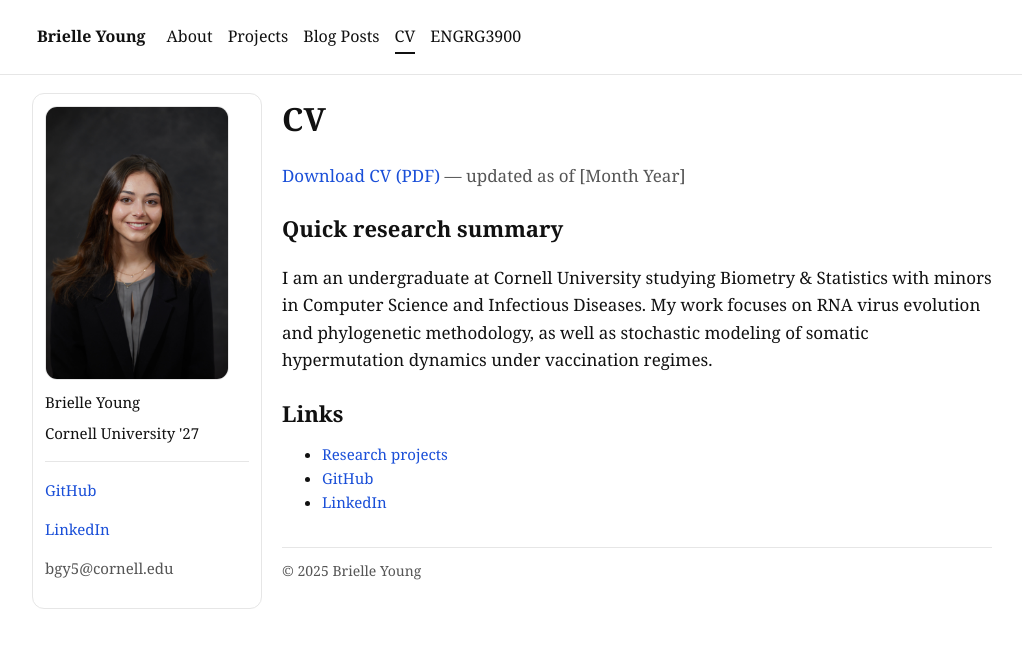
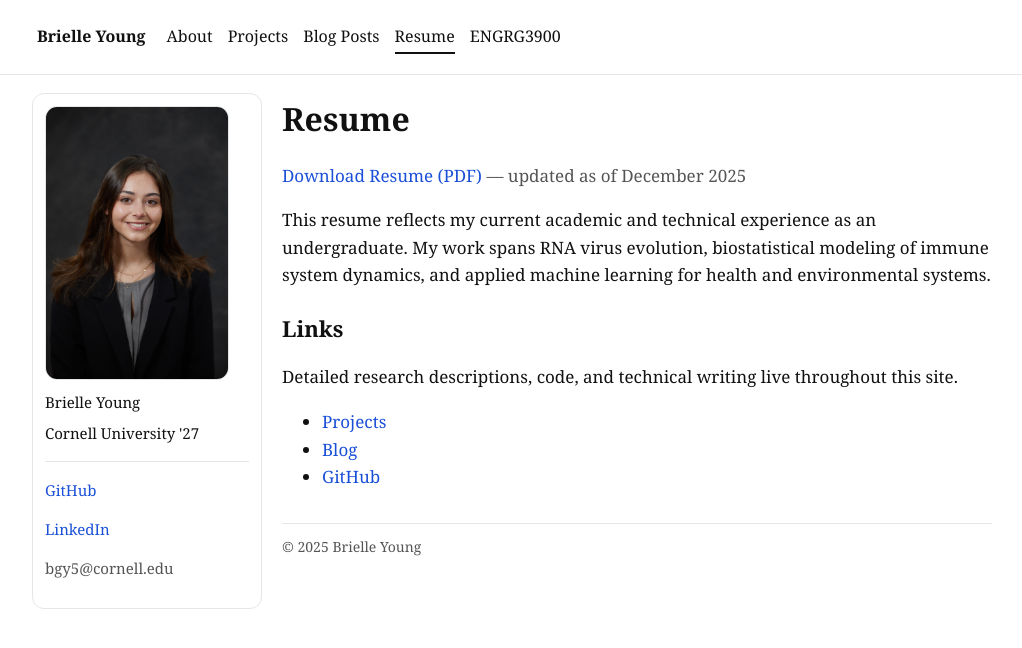
Before and after one commit to brielle-young/aboutme, a plain HTML site: page resume.html in a window 1280 px wide. Shown: the whole page, without its empty margins (128-1150 px from the left). Drawn offline with Linux system fonts and the light colour scheme.

Commit message:
added content

```diff
--- a/cv.html
+++ b/resume.html
@@ -14,7 +14,7 @@
     <a href="index.html">About</a>
     <a href="projects.html">Projects</a>
     <a href="blog.html">Blog Posts</a>
-    <a class="active" href="cv.html">CV</a>
+    <a class="active" href="resume.html">Resume</a>
     <a href="engrg3900.html">ENGRG3900</a>
   </div>
 </div>
@@ -35,25 +35,24 @@
     </aside>
 
     <main>
-      <h1>CV</h1>
+      <h1>Resume</h1>
 
       <p>
-        <a href="assets/Brielle_Young_CV.pdf">Download CV (PDF)</a>
-        <span class="muted"> — updated as of <span>[Month Year]</span></span>
+        <a href="assets/Brielle_Young_Resume.pdf">Download Resume (PDF)</a>
+        <span class="muted"> — updated as of <span>December 2025</span></span>
       </p>
 
-      <h2>Quick research summary</h2>
+
       <p>
-        I am an undergraduate at Cornell University studying Biometry & Statistics with minors in Computer Science and Infectious Diseases.
-        My work focuses on RNA virus evolution and phylogenetic methodology, as well as stochastic modeling of somatic hypermutation dynamics
-        under vaccination regimes.
+        This resume reflects my current academic and technical experience as an undergraduate. My work spans RNA virus evolution, biostatistical modeling of immune system dynamics, and applied machine learning for health and environmental systems.
       </p>
 
       <h2>Links</h2>
-      <ul class="ul-tight">
-        <li><a href="research.html">Research projects</a></li>
-        <li><a href="https://github.com/brielle-young" target="_blank" rel="noreferrer">GitHub</a></li>
-        <li><a href="https://linkedin.com/in/brielleyoung" target="_blank" rel="noreferrer">LinkedIn</a></li>
+      <p>Detailed research descriptions, code, and technical writing live throughout this site.</p>
+      <ul class="links">
+        <li><a href="projects.html">Projects</a></li>
+        <li><a href="blog.html">Blog</a></li>
+        <li><a href="https://github.com/yourusername" target="_blank">GitHub</a></li>
       </ul>
 
       <footer>
```
Also changed, not shown: blog.html (+4 -8 lines), engrg3900.html (+2 -2 lines), index.html (+1 -1 lines), projects.html (+1 -1 lines), 2 other files.
